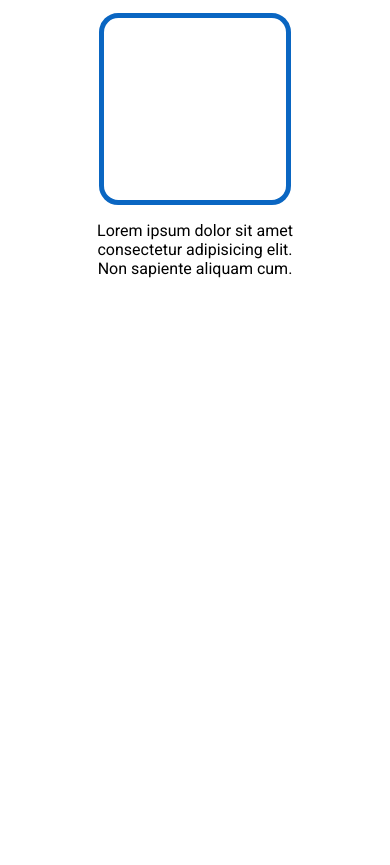
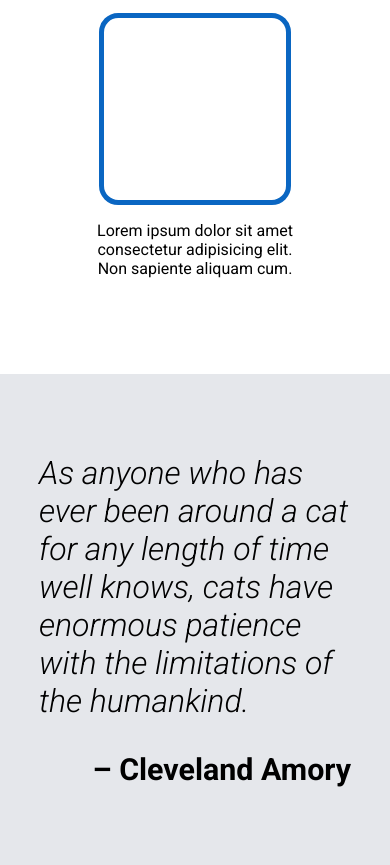
Before and after one commit to olilen/landing-page-project, a plain HTML site: page index.html in a window 390 px wide. Shown: the part 2006-2871 px from the top of the page. Before the commit the page ends 2380 px from the top, so only its background shows below. Drawn offline with Linux system fonts and the light colour scheme.

Commit message:
Third section: a responsive quote section

```diff
--- a/css/styles.css
+++ b/css/styles.css
@@ -163,8 +163,30 @@ h2{
   display:block;
 }
 
+/**********SECTION THREE**********/
 
+section:nth-of-type(3){
+  background-color: #e5e7eb;
 
+}
+
+.section-three{
+  width: 50%;
+  margin: 0 auto;
+  padding: 3em 0;
+}
+.section-three p:first-child{
+  text-align: left;
+  font-size: 3em;
+  font-style: italic;
+  font-weight: 300;
+}
+.section-three p:last-child{
+  text-align: right;
+  font-size: 1.9em;
+  font-weight: 600;
+
+}
 
 
 
@@ -189,6 +211,14 @@ h2{
   .hero-pic{
     min-width: 90vw;
   }
+
+  .section-three{
+    width: 80%;
+  }
+
+  .section-three p:first-child{
+    font-size: 2em;
+  }
 }
 @media screen and (max-width: 1400px) {
   .hero-text-container{
--- a/index.html
+++ b/index.html
@@ -50,5 +50,11 @@
   </div>
 </div>
 </section>
+<section>
+  <div class="section-three">
+    <p>As anyone who has ever been around a cat for any length of time well knows, cats have enormous patience with the limitations of the humankind.</p>
+    <p>– Cleveland Amory</p>
+  </div>
+</section>
 </body>
 </html>
```
